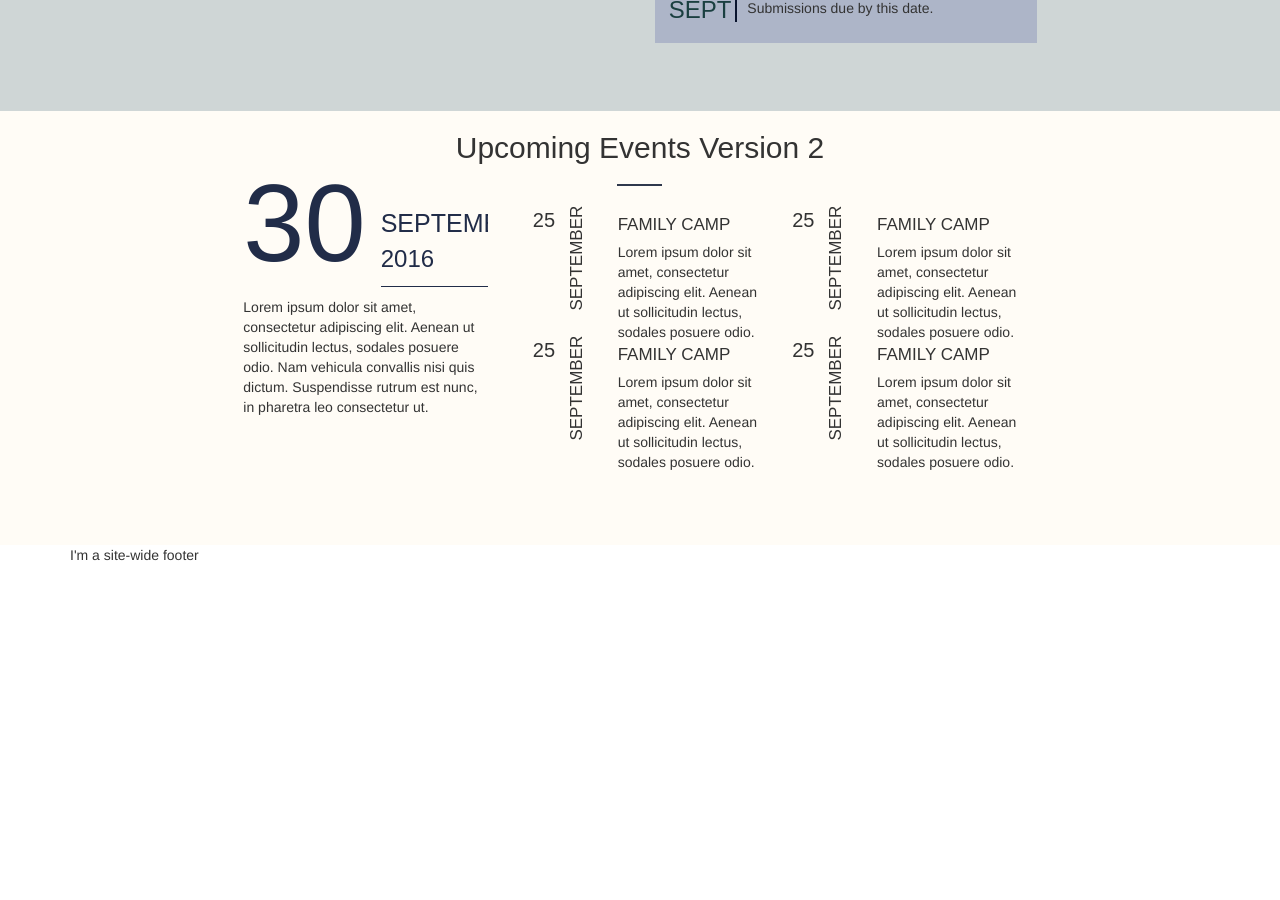
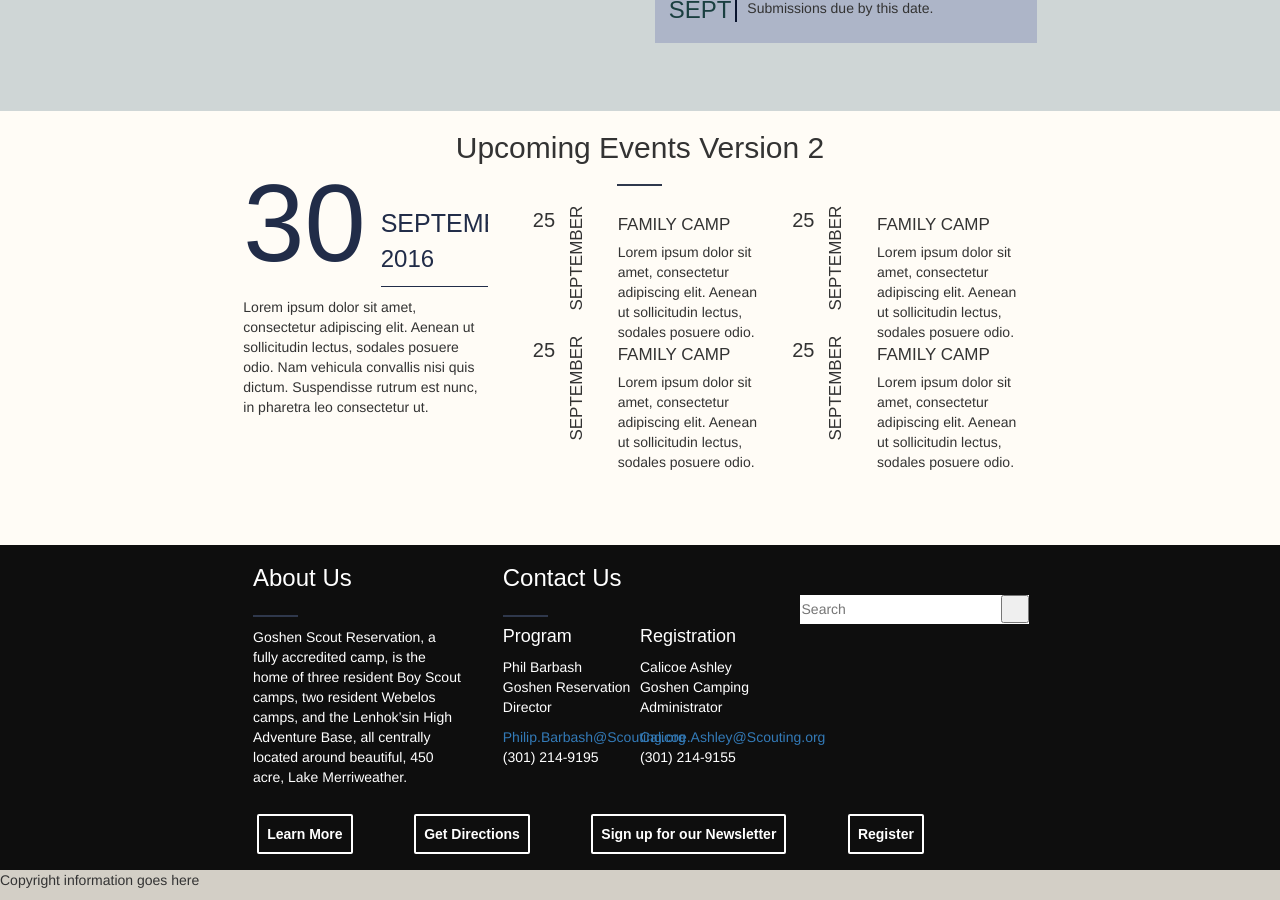
Before and after one commit to edamtoft/goshen, a Jekyll site: the page built from index.html, in a window 1280 px wide and 900 px high, scrolled down 1580 px. Built offline with Jekyll 4.4.1, drawn with Linux system fonts in a browser that asks for light colours; nearby versions of some CDN libraries; before the commit the page ends 2145 px from its top, so only the background shows below that.

Commit message:
Working on the footer

```diff
--- a/_includes/footer.html
+++ b/_includes/footer.html
@@ -1,5 +1,44 @@
-<footer>
-  <div class="container">
-    I'm a site-wide footer
+<footer class="container-fluid">
+  <div class="row" style="background-color: #0e0e0e; color: #fff;">
+    <div class="col-md-8 col-md-offset-2">
+      <div class="col-md-4" style="padding: 0 5% 0 3%;">
+        <h3 class="gsrtitle">About Us</h3>
+        <p style="text-align: left;">Goshen Scout Reservation, a fully accredited camp, is the home of three resident Boy Scout camps, two resident Webelos camps, and the Lenhok’sin High Adventure Base, all centrally located around beautiful, 450 acre, Lake Merriweather.</p>
+      </div>
+      <div class="col-md-4" style="padding: 0;">
+        <h3 class="gsrtitle">Contact Us</h3>
+        <div class="col-md-6" style="padding: 0;">
+          <h4 style="margin-top: 0;">Program</h4>
+          <p>Phil Barbash<br/>Goshen Reservation Director</p>
+          <a href="mailto: Philip.Barbash@Scouting.org">Philip.Barbash@Scouting.org</a>
+          <p>(301) 214-9195</p>
+        </div>
+        <div class="col-md-6" style="padding: 0;">
+          <h4 style="margin-top: 0;">Registration</h4>
+          <p>Calicoe Ashley<br/>Goshen Camping Administrator</p>
+          <a href="mailto: Calicoe.Ashley@Scouting.org">Calicoe.Ashley@Scouting.org</a>
+          <p>(301) 214-9155</p>
+        </div>
+      </div>
+      <div class="col-md-4">
+        <form style="margin-top: 50px; padding: 0 3%;">
+          <p style="position: relative;">
+            <input type="s" value="" name="s" placeholder="Search" type="text" style="line-height: 27px; width: 100%; border: none; outline: none; display: inline-block; color: #595649;">
+            <input type="submit" value="&#xf002;" style="text-indent: -2000px; overflow: hidden; display: block; width: 28px; height: 28px; position: absolute; top: 0; right: 0; cursor: pointer; font-family: 'FontAwesome';">
+          </p>
+        </form>
+      </div>
+    </div>
+  </div>
+  <div class="row" style="background-color: #0e0e0e; color: #fff;">
+    <div class="col-md-8 col-md-offset-2">
+      <a class="ghastly-button text-center" style="margin: 2% 3.5%; width: auto;" href="/about.html">Learn More</a>
+      <a class="ghastly-button text-center" style="margin: 2% 3.5%; width: auto;" href="/transportation.html">Get Directions</a>
+      <a class="ghastly-button text-center" style="margin: 2% 3.5%; width: auto;" href="#">Sign up for our Newsletter</a>
+      <a class="ghastly-button text-center" style="margin: 2% 3.5%; width: auto;" href="/registration.html">Register</a>
+    </div>
+  </div>
+  <div class="row" style="height: 30px; background-color: #D3CFC6;">
+    Copyright information goes here
   </div>
 </footer>
```
Also changed, not shown: _information/contact.html (+29 -0 lines), assets/CD_POST01.jpg (added), assets/CD_Placeholder.jpg (added).
